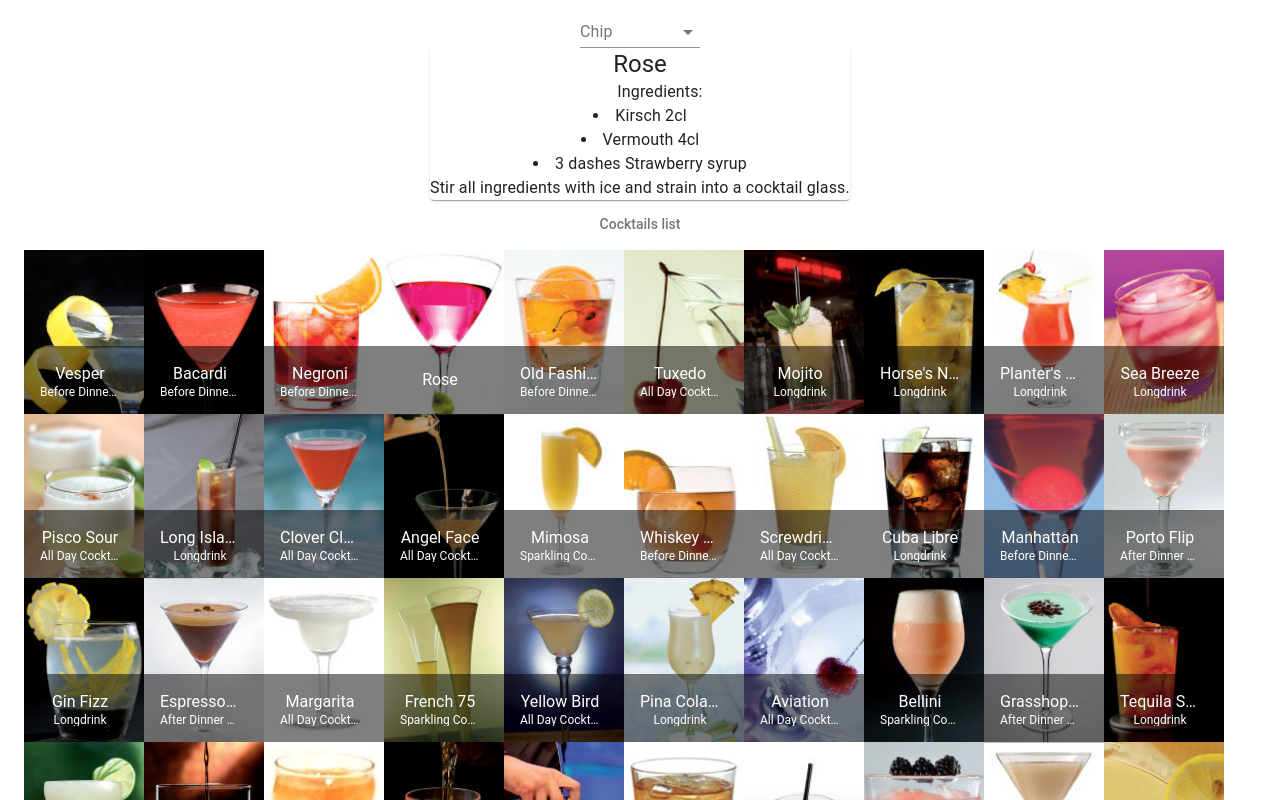
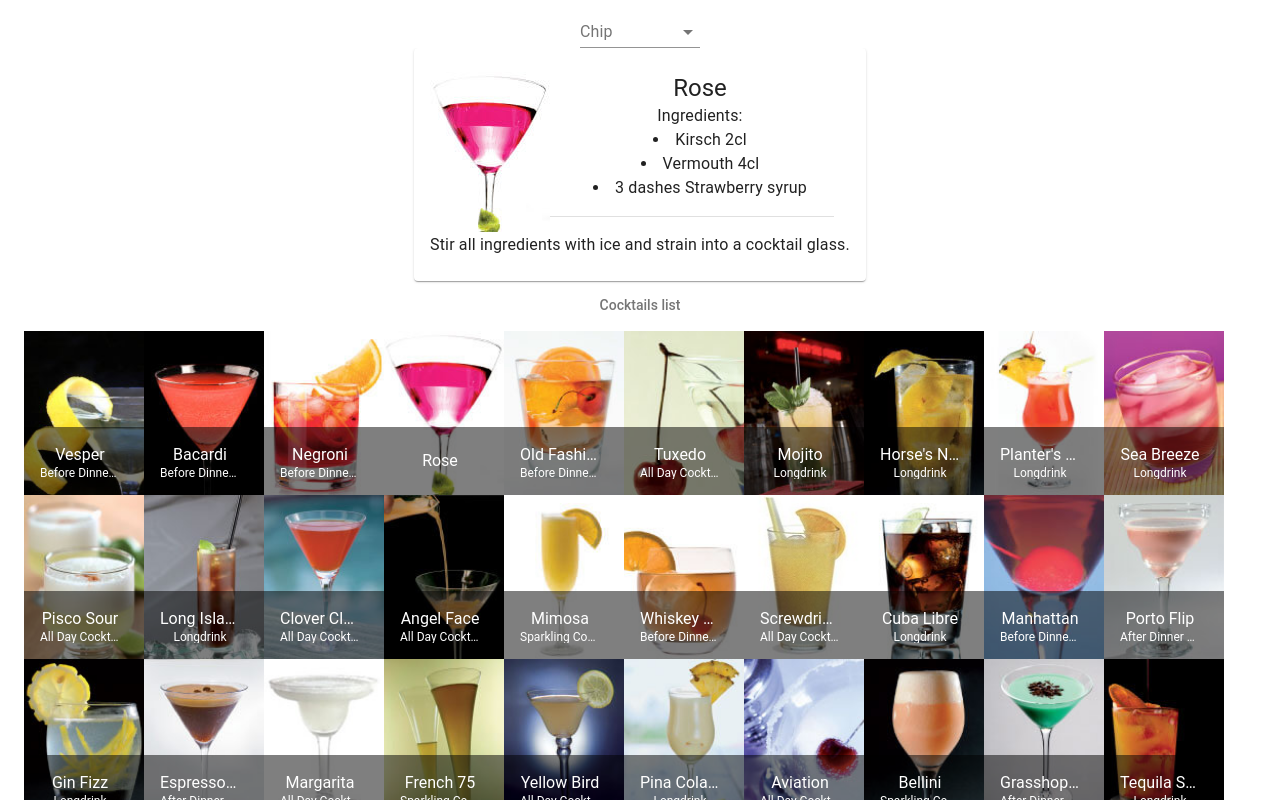
Before and after one commit to Kamilius/cocktails-finder, a React (Create React App) app: page / in a window 1280 px wide. Both pictures are taken after a click on the item "Rose". Shown: the top 800 px of the page. Built offline with nearby package versions, Linux system fonts and the light colour scheme.

Commit message:
Add minor styling for cocktail details paper

```diff
--- a/src/organisms/RecipeList/RecipeList.tsx
+++ b/src/organisms/RecipeList/RecipeList.tsx
@@ -1,8 +1,16 @@
 import React, { useState } from 'react';
-import { createStyles, Theme, makeStyles, Paper, Typography } from '@material-ui/core';
-import GridList from '@material-ui/core/GridList';
-import GridListTile from '@material-ui/core/GridListTile';
-import ListSubheader from '@material-ui/core/ListSubheader';
+import {
+  createStyles,
+  Theme,
+  makeStyles,
+  Paper,
+  Typography,
+  Divider,
+  GridList,
+  GridListTile,
+  ListSubheader,
+} from '@material-ui/core';
+
 import { RecipeTile } from 'molecules/RecipeTile/RecipeTile';
 import { Recipe } from 'models';
 
@@ -14,6 +22,16 @@ const useStyles = makeStyles((theme: Theme) =>
       justifyContent: 'space-around',
       overflow: 'hidden',
       backgroundColor: theme.palette.background.paper,
+    },
+    details: {
+      maxWidth: '500px',
+      padding: theme.spacing(3, 2),
+    },
+    divider: {
+      margin: '16px',
+    },
+    image: {
+      float: 'left',
     },
     gridList: {
       width: '100%',
@@ -46,7 +64,9 @@ export const RecipeList: React.SFC<Props> = ({ recipes }) => {
   return (
     <div className={classes.root}>
       {!!selectedRecipe ? (
-        <Paper>
+        <Paper className={classes.details}>
+          <div>
+            <img className={classes.image} src={selectedRecipe.image || ''} alt={selectedRecipe.name} />
             <Typography variant="h5" component="h3">
               {selectedRecipe.name}
             </Typography>
@@ -57,6 +77,8 @@ export const RecipeList: React.SFC<Props> = ({ recipes }) => {
                 {unit}
               </Typography>
             ))}
+          </div>
+          <Divider className={classes.divider} variant="middle" />
           <Typography component="p">{selectedRecipe.preparation}</Typography>
         </Paper>
       ) : null}
```
Lines whose indentation alone changed are shown as unchanged.
